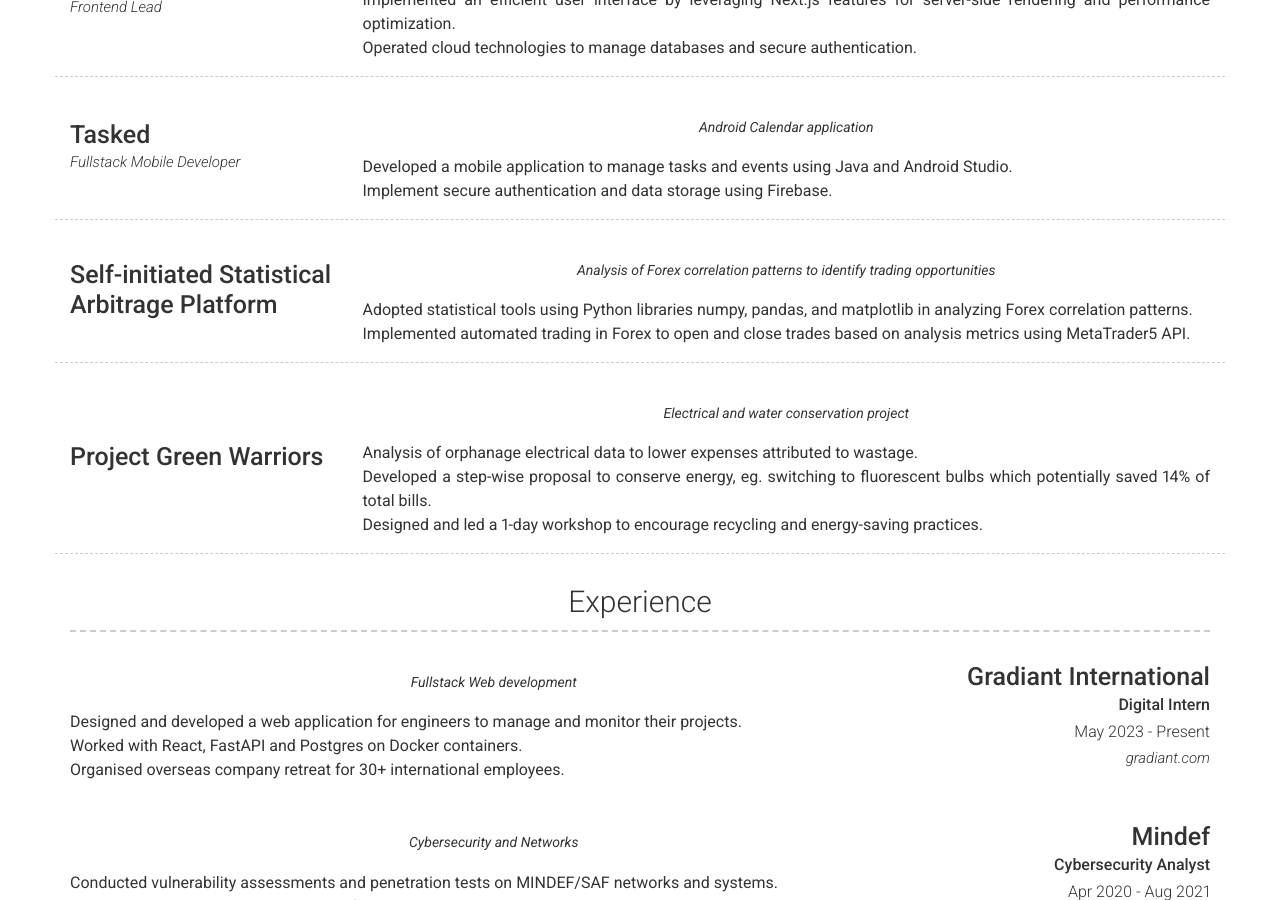
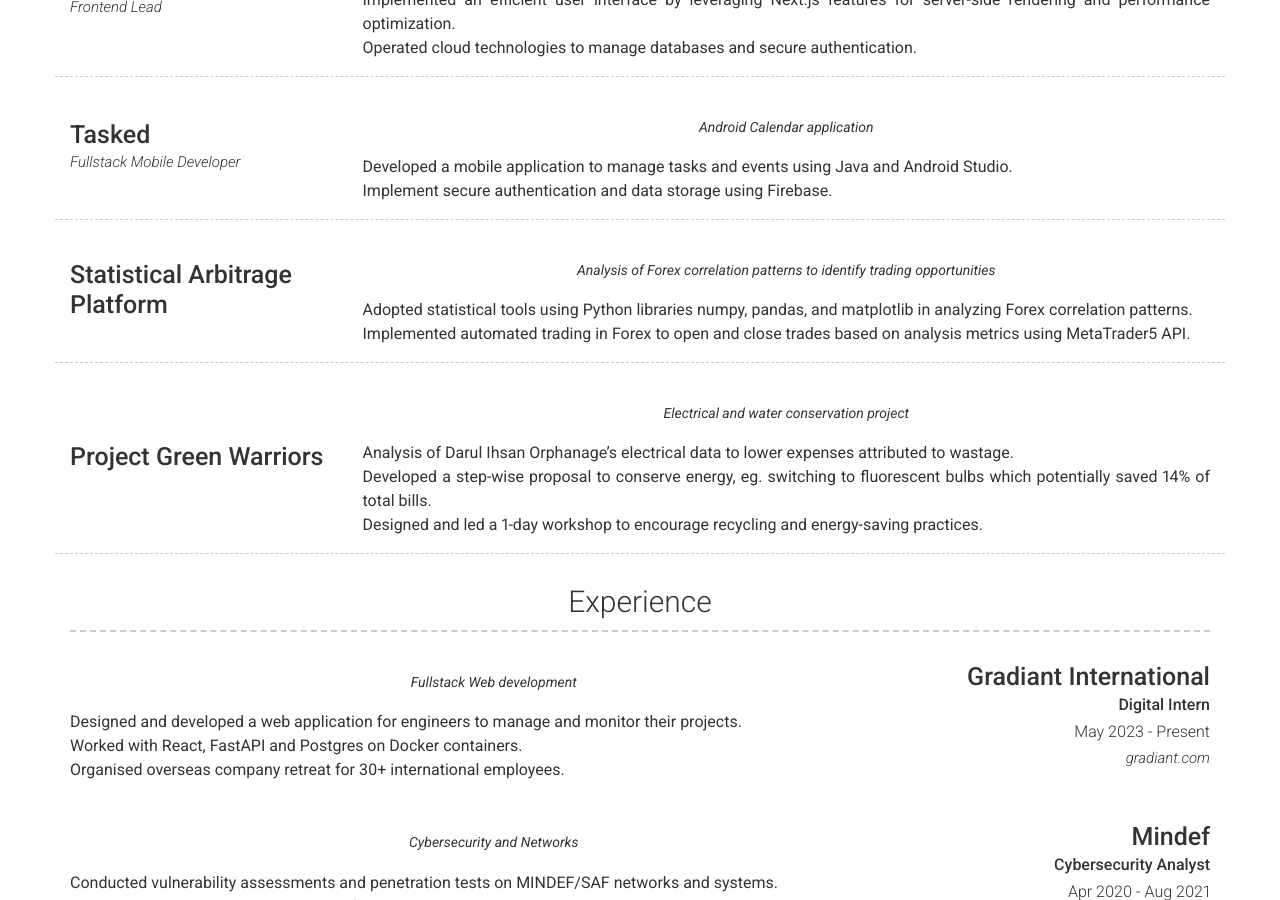
Before and after one commit to securespider/securespider.github.io, a Jekyll site: the page built from index.md, in a window 1280 px wide and 900 px high, scrolled down 667 px. Built offline with Jekyll 4.4.1, drawn with Linux system fonts in a browser that asks for light colours; nearby versions of some CDN libraries; part of the change alters nothing that is shown.

```diff
--- a/_config.yml
+++ b/_config.yml
@@ -73,7 +73,7 @@ content:
 
       - layout: left
         border: weak
-        title: Self-initiated Statistical Arbitrage Platform
+        title: Statistical Arbitrage Platform
         link_text: Backend Developer
         quote: >
           Analysis of Forex correlation patterns to identify trading opportunities
@@ -84,11 +84,11 @@ content:
       - layout: left
         border: weak
         title: Project Green Warriors
-        link_text: Darul Ihsan Orphanage - Team Leader
+        link_text: Team Leader
         quote: >
           Electrical and water conservation project
         description: |
-          Analysis of orphanage electrical data to lower expenses attributed to wastage. <br>
+          Analysis of Darul Ihsan Orphanage's electrical data to lower expenses attributed to wastage. <br>
           Developed a step-wise proposal to conserve energy, eg. switching to fluorescent bulbs which potentially saved 14% of total bills. <br>
           Designed and led a 1-day workshop to encourage recycling and energy-saving practices. <br>
 
```
